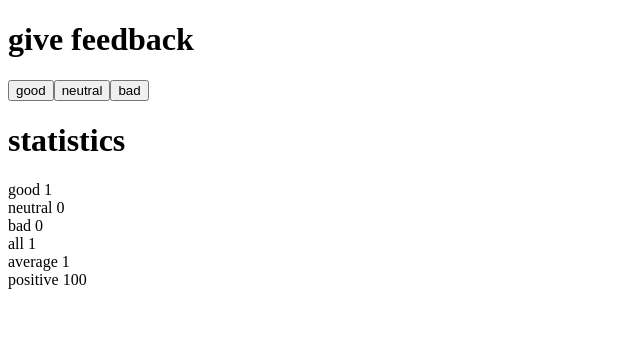
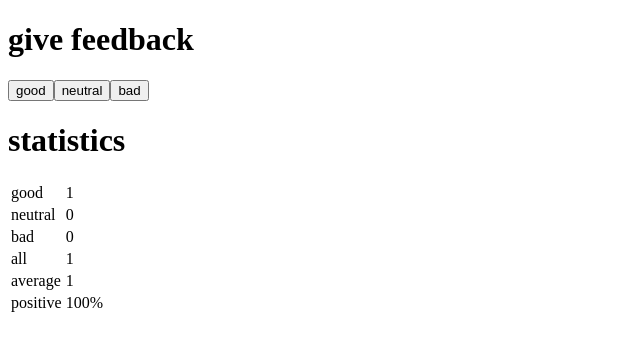
Before and after one commit to als10/full-stack-open, a React (Create React App) app in the folder part1/unicafe/: page / in a window 1280 px wide. Both pictures are taken after a click on the button "good". Shown: the top 350 px of the page, without its empty margins (0-640 px from the left). Built offline with nearby package versions, Linux system fonts and the light colour scheme.

Commit message:
Complete exercise 1.11

```diff
--- a/part1/unicafe/src/App.js
+++ b/part1/unicafe/src/App.js
@@ -4,7 +4,14 @@
 
 const Button = ({handleClick, text}) => <button onClick={handleClick}>{text}</button>
 
-const Statistic = ({text, value}) => <div>{text} {value}</div>
+const Statistic = ({text, value}) => {
+  return (
+    <tr>
+      <td>{text}</td>
+      <td>{value}</td>
+    </tr>
+  )
+}
 
 const Statistics = ({good, neutral, bad}) => {
 
@@ -18,14 +25,14 @@
   const percentGood = (good / total) * 100
 
   return (
-    <div>
+    <table>
       <Statistic text='good' value={good} />
       <Statistic text='neutral' value={neutral} />
       <Statistic text='bad' value={bad} />
       <Statistic text='all' value={total} />
       <Statistic text='average' value={avg} />
-      <Statistic text='positive' value={percentGood} />
-    </div>
+      <Statistic text='positive' value={percentGood + '%'} />
+    </table>
   )
 }
 
```
